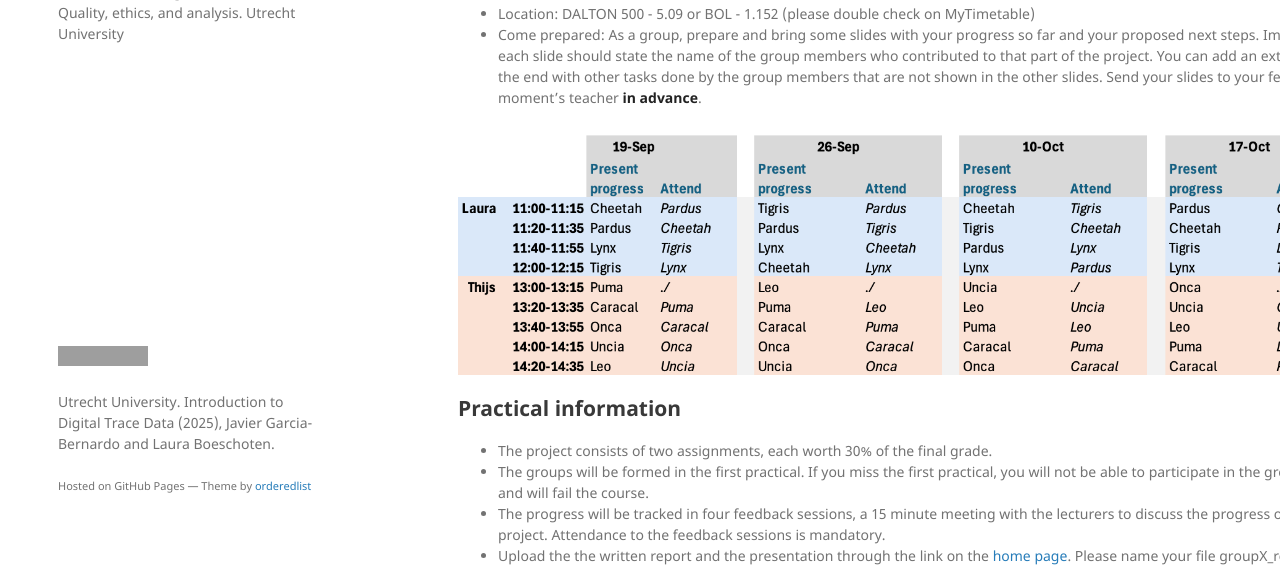
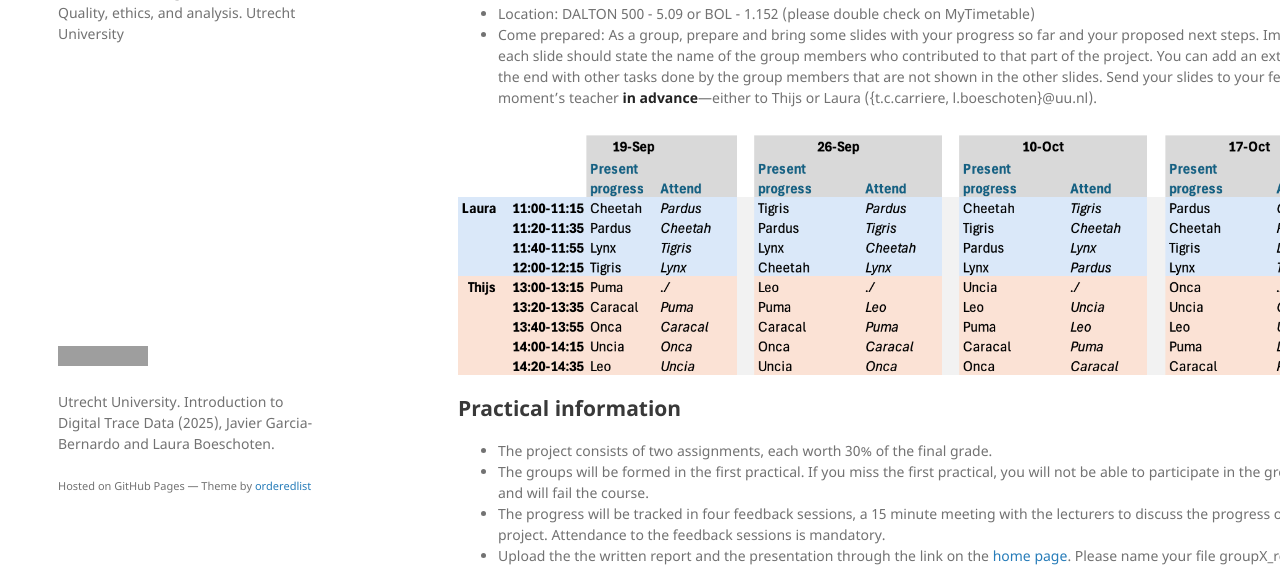
Before and after one commit to digitalTraceData/digitalTraceData.github.io, a Jekyll site: the page built from project.md, in a window 1280 px wide and 900 px high, cut to the strip 335-900 px from the top of the window. Built offline with Jekyll 4.4.1, drawn with Linux system fonts in a browser that asks for light colours; grey boxes are pictures that could not be loaded.

Commit message:
add emails thijs laura

```diff
--- a/project.md
+++ b/project.md
@@ -12,7 +12,7 @@ The slides used in the first lab are available [here](https://digitaltracedata.g
 ## Timeslots for the feedback moments (see dates and location on MyTimetable)
 
 - Location: DALTON 500 - 5.09 or BOL - 1.152 (please double check on MyTimetable)
-- Come prepared: As a group, prepare and bring some slides with your progress so far and your proposed next steps. Important: each slide should state the name of the group members who contributed to that part of the project. You can add an extra slide at the end with other tasks done by the group members that are not shown in the other slides. Send your slides to your feedback moment’s teacher **in advance**.
+- Come prepared: As a group, prepare and bring some slides with your progress so far and your proposed next steps. Important: each slide should state the name of the group members who contributed to that part of the project. You can add an extra slide at the end with other tasks done by the group members that are not shown in the other slides. Send your slides to your feedback moment’s teacher **in advance**---either to Thijs or Laura ({t.c.carriere, l.boeschoten}@uu.nl).
 
 <picture>
   <source srcset="/assets/img/schedule_groups.png" type="image/png">
```
